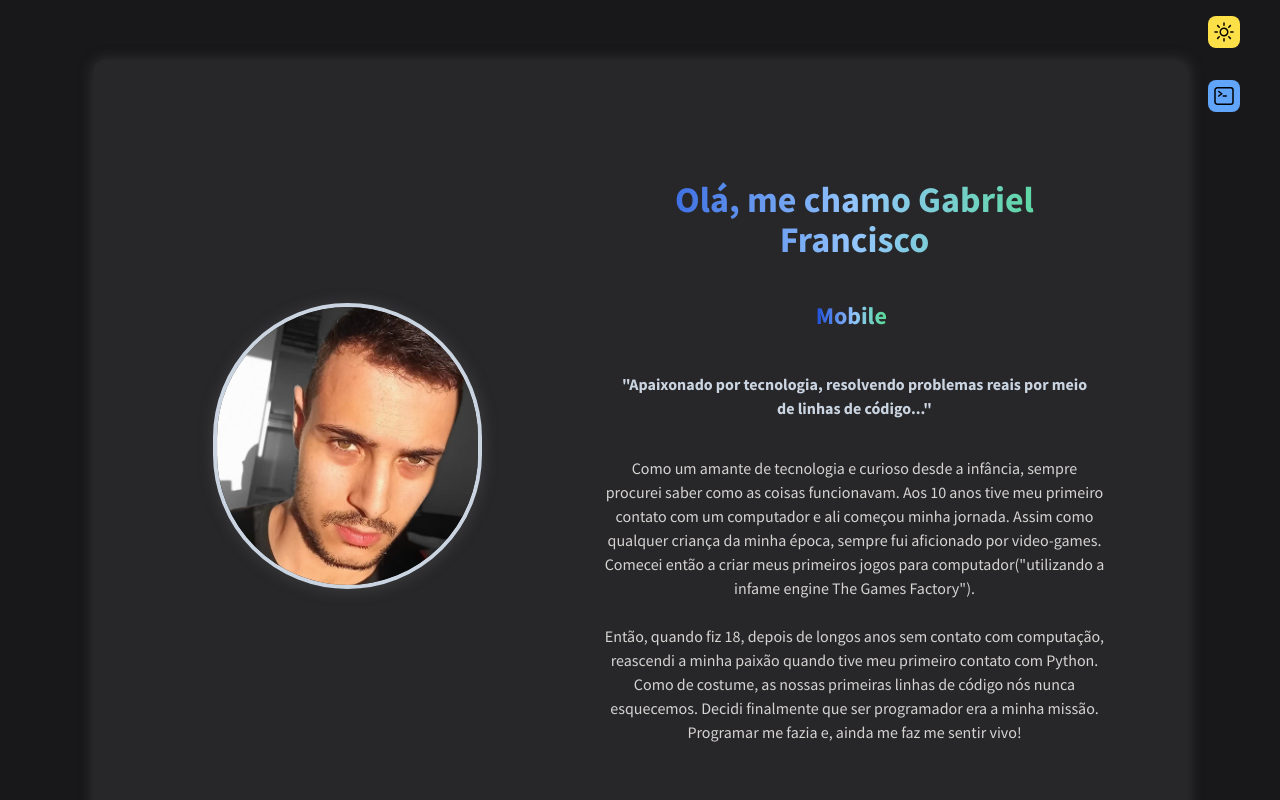
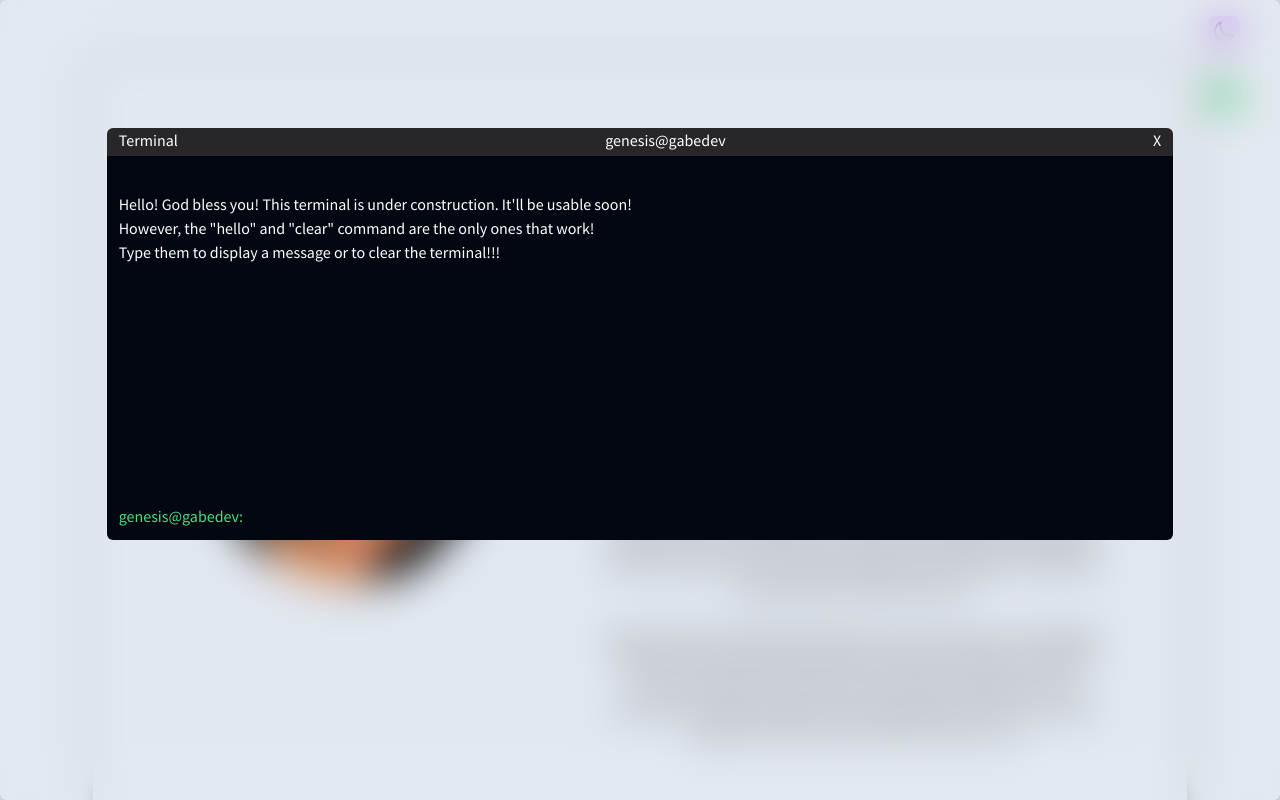
Before and after one commit to gabeFrancisco/portfolio, a React (Vite) app: page / in a window 1280 px wide. Both pictures are taken after a click on the button 1224 px from the left and 96 px from the top of the page. Shown: the top 800 px of the page. Built offline with nearby package versions, Linux system fonts and the light colour scheme; what tailwindcss-filters would draw is missing.

Commit message:
finished terminal layout, first commands and toggle button

```diff
--- a/src/App.jsx
+++ b/src/App.jsx
@@ -1,5 +1,6 @@
 // eslint-disable-next-line no-unused-vars
 import React, { useState, useEffect, lazy } from "react";
+import Terminal from "./components/Terminal";
 
 const Intro = lazy(() => import("./components/Intro"));
 const Timeline = lazy(() => import("./components/Timeline"));
@@ -9,7 +10,7 @@ const Footer = lazy(() => import("./components/Footer"));
 
 function App() {
   const [theme, setTheme] = useState(null);
-
+  const [terminal, setTerminal] = useState(false)
   useEffect(() => {
     if (window.matchMedia("(prefers-color-scheme: dark)").matches) {
       setTheme("dark");
@@ -21,6 +22,8 @@ function App() {
   const handleThemeSwtich = () => {
     setTheme(theme === "dark" ? "light" : "dark");
   };
+
+  const handleTerminal = () => terminal ? setTerminal(false) : setTerminal(true)
 
   //this is just for testing purposes, not serious
   localStorage.setItem("hello", "Hello world! God bless you!");
@@ -60,7 +63,7 @@ function App() {
     </svg>
   );
 
-  const terminal = (
+  const console = (
     <svg
       xmlns="http://www.w3.org/2000/svg"
       fill="none"
@@ -96,10 +99,10 @@ function App() {
       </button>
       <button
         type="button"
-        onClick={handleThemeSwtich}
+        onClick={handleTerminal}
         className="fixed z-10 right-5 md:right-10 top-20 bg-green-300 text-lg p-1 rounded-lg dark:bg-blue-400"
       >
-        {terminal}
+        {console}
       </button>
 
       <div className="bg-gradient-to-r bg-slate-200 dark:bg-gradient-to-r dark:bg-zinc-900 dark:text-stone-300 text-stone-900 min-h-screen font-inter">
@@ -123,6 +126,7 @@ function App() {
               </Center>
             </Canvas>
           </div> */}
+          {terminal ? <Terminal handleTerminal={handleTerminal}/> : null}
           <Portfolio />
           <Timeline />
           <Contact />
--- a/src/components/Contact.jsx
+++ b/src/components/Contact.jsx
@@ -3,7 +3,7 @@ import Title from "./Title";
 
 export default function Contact() {
   return (
-    <div className="flex flex-col mb-10 mx-auto flex justify-center">
+    <div className="flex flex-col mb-10 mx-auto justify-center">
       <div className="flex justify-center items-center m-7">
         <Title>Gostou do meu perfil? Entre em contato!</Title>
       </div>
--- /dev/null
+++ b/src/components/Terminal.jsx
@@ -0,0 +1,56 @@
+import React, { useEffect, useState } from "react";
+
+export default function Terminal(props) {
+  const hello = `\nHello! God bless you! This terminal is under construction. It'll be usable soon!\nHowever, the "hello" and "clear" command are the only ones that work!\nType them to display a message or to clear the terminal!!!`;
+  const [terminalData, setTerminalData] = useState(hello);
+  const [inputData, setInputData] = useState("");
+  useEffect(() => {}, []);
+
+  const handleEnterPress = (event) => {
+    if (event.key === "Enter") {
+      switch (inputData) {
+        case "clear":
+          setTerminalData("");
+          break;
+        case "hello":
+          setTerminalData(terminalData + hello);
+          break;
+        default:
+          setTerminalData(terminalData + `\nCommand "${inputData}" not found!`);
+          break;
+      }
+      setInputData("");
+    }
+  };
+  return (
+    <div className="rounded-md fixed inset-0 overflow-y-auto h-full w-full z-50 glass">
+      <div className="flex flex-col items-center mt-32">
+        <div className="h-7 bg-zinc-800 w-5/6 rounded-t-md flex flex-row justify-between px-3 text-white">
+          <span>Terminal</span>
+          <span>genesis@gabedev</span>
+          <span style={{cursor: 'pointer'}} onClick={() => props.handleTerminal()}>X</span>
+        </div>
+        <div className="h-96 bg-gray-950 w-5/6 rounded-b-md p-3 flex flex-col justify-between">
+          <textarea
+            className="terminal  bg-gray-950 text-white"
+            spellCheck="false"
+            value={terminalData}
+            cols="30"
+            rows="10"
+          ></textarea>
+          <div className="flex flex-row">
+            <label className="text-green-400">genesis@gabedev:</label>
+            <input
+              className="terminal pl-2 w-72 bg-gray-950 text-white"
+              spellCheck="false"
+              onChange={(e) => setInputData(e.target.value)}
+              onKeyUp={handleEnterPress}
+              value={inputData}
+              // disabled="true"
+            ></input>
+          </div>
+        </div>
+      </div>
+    </div>
+  );
+}
--- a/src/components/TimelineItem.jsx
+++ b/src/components/TimelineItem.jsx
@@ -11,7 +11,7 @@ export default function TimelineItem({ year, title, details, image }) {
       </div>
       <ol className="flex flex-col md-flex-row relative border-l border-stone-200 lg:mx-20">
         <li className="mb-10 ml-4">
-          <div className="absolute w-3 h-3 bg-stone-900 rounded-full mt-1.5 -left-1.5 border-slate-900 dark:border-white dark:border-white dark:bg-white" />
+          <div className="absolute w-3 h-3 bg-stone-900 rounded-full mt-1.5 -left-1.5 border-slate-900 dark:border-white  dark:bg-white" />
           <p className="flex flex-wrap gap-4 flex-row items-center justify-start text-xs md:text-sm">
             <span className="inline-block px-2 py-1 font-semibold text-white bg-slate-900 dark:text-slate-900 dark:bg-white rounded-md">
               {year}
--- a/src/styles/tailwind.css
+++ b/src/styles/tailwind.css
@@ -113,3 +113,11 @@ img:hover {
 ::-webkit-scrollbar-thumb:hover {
   background: rgb(20, 59, 84)
 }
+
+.terminal {
+  border: none;
+  outline: none;
+  resize: none;
+  width: 100%;
+  max-width: 100%;
+}
```
